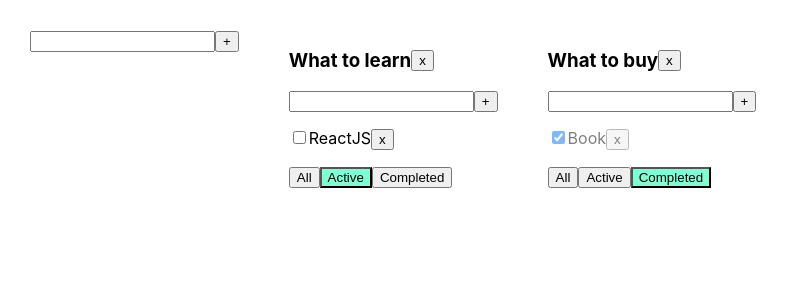
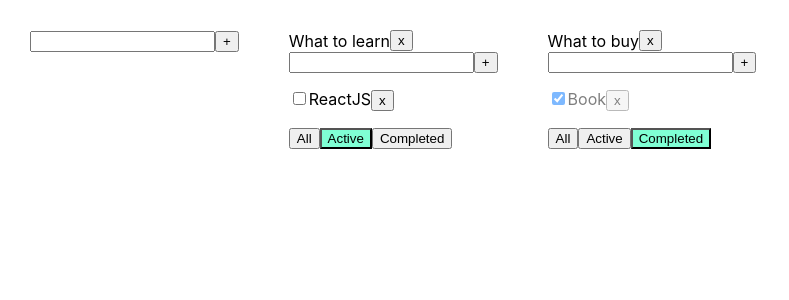
Before and after one commit to Oleg-Melnikow/TodoList_TS, a React (Create React App) app: page / in a window 1280 px wide. Shown: the top 300 px of the page, without its empty margins (0-789 px from the left). Built offline with nearby package versions, Linux system fonts and the light colour scheme.

Commit message:
add functionality for change TodoList title

```diff
--- a/src/AddItemForm.tsx
+++ b/src/AddItemForm.tsx
@@ -11,7 +11,7 @@ export function AddItemForm(props: AddItemFormPropsType) {
 
     const addItem = () => {
         const trimmedTitle = title.trim()
-        if(trimmedTitle !== ""){
+        if (trimmedTitle !== "") {
             props.addItem(trimmedTitle)
             setTitle("")
         } else {
@@ -28,7 +28,7 @@ export function AddItemForm(props: AddItemFormPropsType) {
         e.key === "Enter" && addItem()
     }
 
-    return(
+    return (
         <div>
             <input value={title} onChange={onChangeHandler}
                    onKeyPress={onKeyPressHandler} className={error ? "error" : ""}/>
--- a/src/App.tsx
+++ b/src/App.tsx
@@ -92,9 +92,16 @@ function App() {
     function changeTaskTitle(id: string, newTitle: string, todoListId: string) {
         let task = tasks[todoListId].find(t => t.id === id)
         if (task) {
-            debugger
             task.title = newTitle
             setTasks({...tasks})
+        }
+    }
+
+    function changeTodoListTitle(id: string, newTitle: string) {
+        let todoList = todoLists.find(tl => tl.id === id)
+        if (todoList) {
+            todoList.title = newTitle
+            setTodoLists([...todoLists])
         }
     }
 
@@ -116,6 +123,7 @@ function App() {
                                  changeFilter={changeFilter} addTask={addTask}
                                  changeStatus={changeStatus} filter={tl.filter}
                                  changeTaskTitle={changeTaskTitle}
+                                 changeTodoListTitle={changeTodoListTitle}
                                  remoteTodoList={remoteTodoList}/>
             })}
 
--- a/src/Todolist.tsx
+++ b/src/Todolist.tsx
@@ -13,6 +13,7 @@ type PropsType = {
     changeStatus: (id: string, isDone: boolean, todoListId: string) => void,
     changeTaskTitle: (id: string, newTitle: string, todoListId: string) => void,
     remoteTodoList: (todoListId: string) => void,
+    changeTodoListTitle: (id: string, newTitle: string) => void,
     filter: string
 }
 
@@ -27,10 +28,12 @@ export function TodoList(props: PropsType) {
     const onCompletedClickHandler = () => props.changeFilter("completed", props.id)
     const remoteTodoList = () => props.remoteTodoList(props.id)
 
+    const changeTodoListTitle = (newTitle: string) => props.changeTodoListTitle(props.id, newTitle)
+
     return (
         <div>
             <div className="title-wrap">
-                <h3>{props.title}</h3>
+                <EditableSpan value={props.title} changeTitle={changeTodoListTitle}/>
                 <button onClick={remoteTodoList}>x</button>
             </div>
             <AddItemForm addItem={addTask}/>
```
Also changed, not shown: src/EditableSpan.tsx (line endings or trailing spaces).
